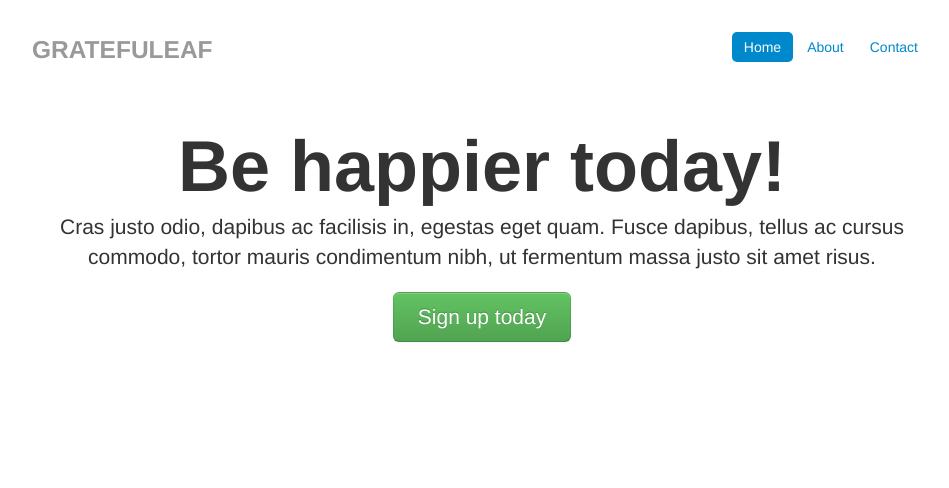
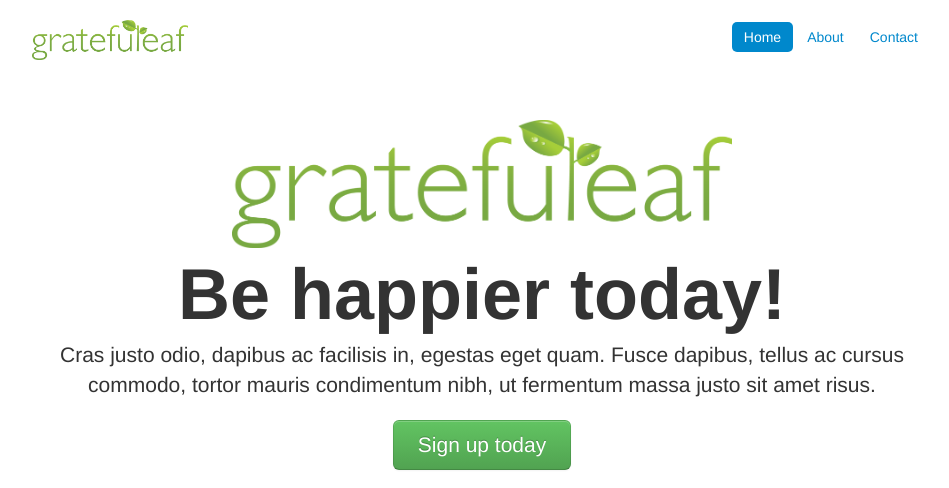
Before and after one commit to joncslee/gratefuleaf, a Rails app: page / in a window 1280 px wide. Shown: the top 488 px of the page, without its empty margins (158-1107 px from the left). Run offline with Rails 7, Linux system fonts and the light colour scheme; style sheets or scripts are compiled from the project's sources; parts of the project's set-up code (start-up, migrations or seed data) failed here and were passed over.

Commit message:
cleanup tempfiles, added to gitignore, first pass at logo!

```diff
--- a/app/views/landing/index.html.erb
+++ b/app/views/landing/index.html.erb
@@ -1,4 +1,5 @@
 <div class="jumbotron">
+  <%= image_tag 'logo1.png', :style => "width: 500px;" %>
   <h1>Be happier today!</h1>
   <p class="lead">Cras justo odio, dapibus ac facilisis in, egestas eget quam. Fusce dapibus, tellus ac cursus commodo, tortor mauris condimentum nibh, ut fermentum massa justo sit amet risus.</p>
   <a class="btn btn-large btn-success" href="#">Sign up today</a>
--- a/app/views/layouts/application.html.erb
+++ b/app/views/layouts/application.html.erb
@@ -16,7 +16,7 @@
           <li><a href="#">About</a></li>
           <li><a href="#">Contact</a></li>
         </ul>
-        <h3 class="muted">GRATEFULEAF</h3>
+        <%= image_tag 'logo1.png', :style => "height: 40px;" %>
       </div>
 
       <% flash.each do |name, msg| %>
```
Also changed, not shown: app/assets/images/logo1.png (added), 5 other files.
